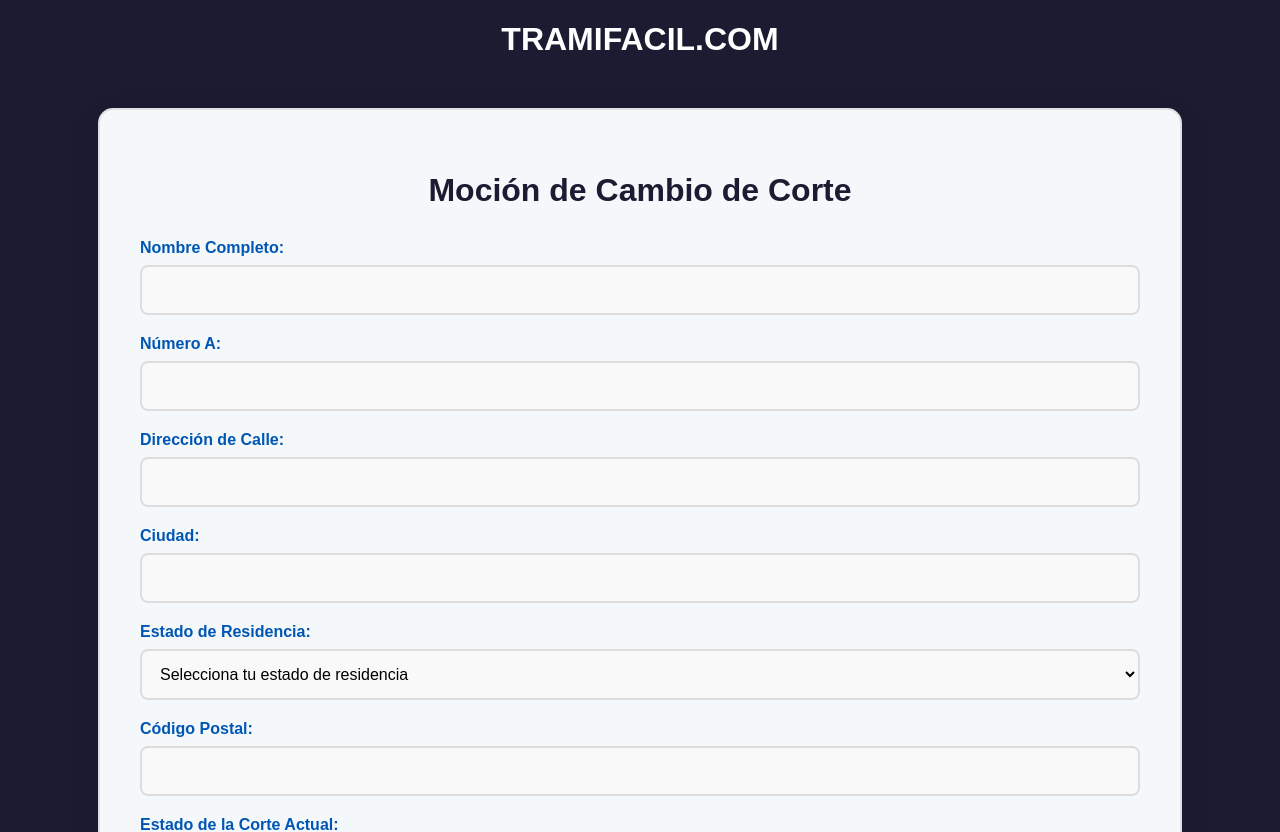
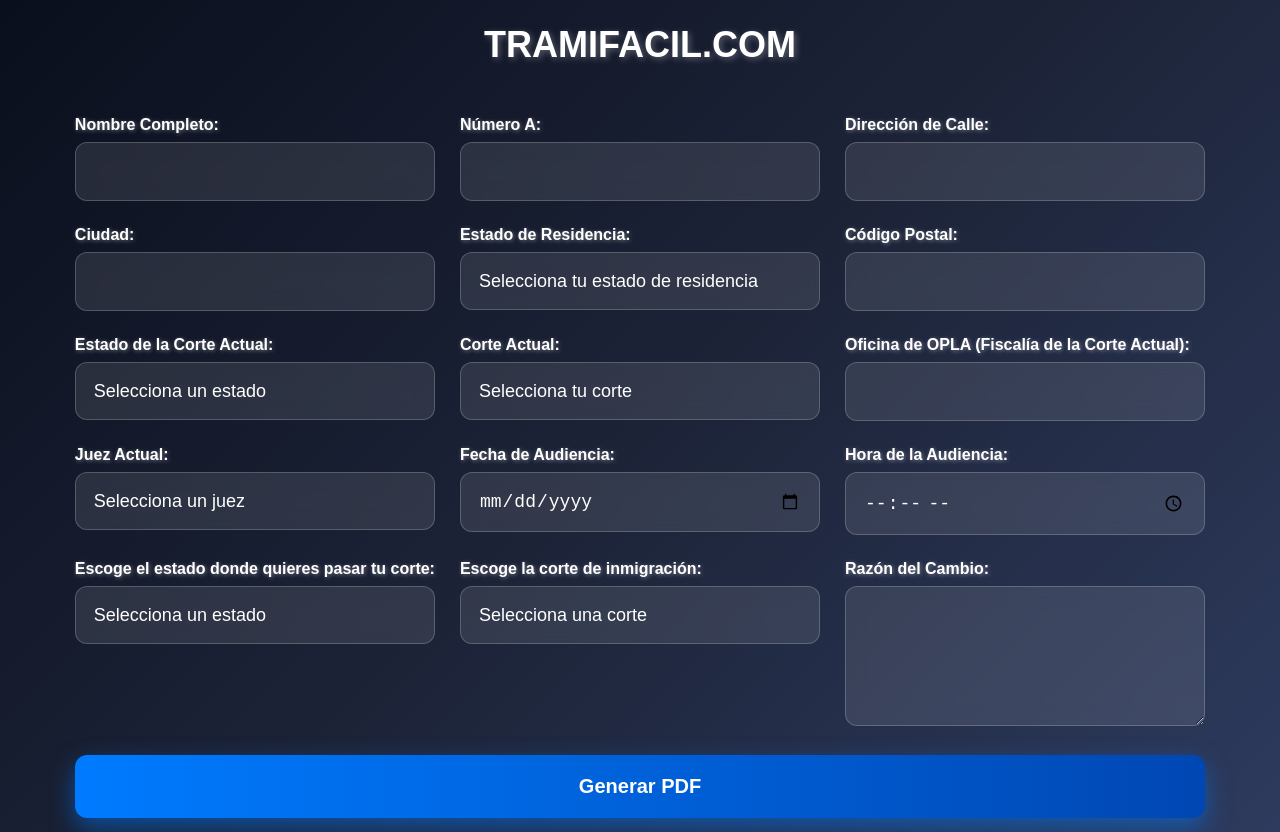
Before and after one commit to sergiopin22/Automatizar-Cambio-Corte, a React (Create React App) app: page / in a window 1280 px wide. Shown: the top 832 px of the page. Built offline with nearby package versions, Linux system fonts and the light colour scheme.

Commit message:
Agregué cambios al diseño

```diff
--- a/src/MotionForm.jsx
+++ b/src/MotionForm.jsx
@@ -84,7 +84,6 @@
 
   return (
     <form onSubmit={handleSubmit}>
-      <h1>Moción de Cambio de Corte</h1>
       <div>
         <label>Nombre Completo:</label>
         <input type="text" name="name" value={formData.name} onChange={handleChange} required />
--- a/src/index.css
+++ b/src/index.css
@@ -1,96 +1,162 @@
+/* Estilo Global */
 body {
   font-family: 'Poppins', sans-serif;
-  background-color: #1b1b32;
+  background: linear-gradient(135deg, #0a0f1d, #1c2337, #2e3b5e); /* Fondo degradado azul oscuro */
   margin: 0;
   padding: 0;
+  display: flex;
+  justify-content: center;
+  align-items: center;
+  min-height: 100vh;
+  color: #ffffff;
 }
 
-h1 {
-  color: #feffff;
-  text-align: center;
-}
-
-form {
-  max-width: 1000px; /* Más ancho */
-  margin: 50px auto;
-  padding: 40px;
-  background: #f4f8fb; /* Gris claro elegante */
-  border-radius: 15px;
-  border: 2px solid #e0e0e0;
-  box-shadow: 0 10px 30px rgba(0, 0, 0, 0.1);
+/* Contenedor principal con efecto Glassmorphism */
+.container {
+  width: 95vw; /* Más ancho en PC */
+  max-width: 1600px; /* Ajuste para pantallas grandes */
+  padding: 50px;
+  background: rgba(255, 255, 255, 0.1); /* Fondo translúcido */
+  border-radius: 20px;
+  box-shadow: 0 15px 35px rgba(0, 0, 0, 0.3);
+  backdrop-filter: blur(15px); /* Efecto Glass */
+  border: 1px solid rgba(255, 255, 255, 0.1);
   animation: fadeIn 1s ease-in-out;
 }
 
-form h1 {
+/* Título */
+h1 {
   text-align: center;
-  font-size: 32px;
-  color: #1b1b32;
+  font-size: 36px; /* Más grande */
+  font-weight: bold;
+  color: #ffffff;
   margin-bottom: 30px;
+  text-transform: uppercase;
+  text-shadow: 2px 2px 6px rgba(255, 255, 255, 0.3);
 }
 
-form div {
-  margin-bottom: 20px;
+/* Estilos del formulario */
+form {
+  display: grid;
+  grid-template-columns: repeat(3, 1fr);
+  gap: 25px;
+  padding: 20px;
 }
 
+/* Etiquetas */
 label {
-  font-weight: bold;
+  font-weight: 600;
   display: block;
   margin-bottom: 8px;
-  color: #0056b3; /* Azul elegante */
+  color: #ffffff;
+  font-size: 16px;
+  text-shadow: 1px 1px 4px rgba(255, 255, 255, 0.4);
 }
 
+/* Inputs, Selects y Textareas con efecto Glass */
 input, select, textarea {
   width: 100%;
-  padding: 14px;
-  border: 2px solid #ddd;
-  border-radius: 8px;
-  font-size: 16px;
+  padding: 18px; /* Más alto */
+  font-size: 18px; /* Texto más grande */
+  border: 1px solid rgba(255, 255, 255, 0.2);
+  border-radius: 12px;
   box-sizing: border-box;
+  background: rgba(255, 255, 255, 0.1); /* Suave fondo translúcido */
+  color: #ffffff;
   transition: all 0.3s ease;
-  background: #f9f9f9;
+  outline: none;
+  backdrop-filter: blur(10px); /* Efecto Glass */
+}
+
+/* Ajustes para Select */
+select {
+  appearance: none;
+  cursor: pointer;
+}
+
+/* Asegurar visibilidad en opciones del select */
+select option {
+  background: #1b263b;
+  color: #ffffff;
+  padding: 12px;
+}
+
+select:focus {
+  border-color: #009dff;
+  box-shadow: 0 0 15px rgba(0, 157, 255, 0.6);
+}
+
+/* Placeholder de los Inputs */
+input::placeholder, textarea::placeholder {
+  color: #d6d6d6;
 }
 
 input:hover, select:hover, textarea:hover {
-  box-shadow: 0 0 5px rgba(0, 0, 0, 0.1);
+  box-shadow: 0 0 10px rgba(255, 255, 255, 0.2);
 }
 
-input:focus, select:focus, textarea:focus {
-  border-color: #4A90E2;
-  background: #fff;
-  box-shadow: 0 0 8px rgba(74, 144, 226, 0.5);
-  outline: none;
+/* Ajuste especial para textarea */
+textarea {
+  height: 140px;
+  resize: vertical;
+  grid-column: span 3;
 }
 
+/* Botón de Envío más grande y con efecto 3D */
 button {
+  grid-column: span 3;
   width: 100%;
-  padding: 15px;
-  background-color: #007bff;
+  padding: 20px;
+  font-size: 20px; /* Más grande */
+  font-weight: bold;
+  background: linear-gradient(90deg, #007bff, #0047b3);
   color: white;
-  font-size: 18px;
-  font-weight: bold;
   border: none;
-  border-radius: 8px;
+  border-radius: 12px;
   cursor: pointer;
   transition: all 0.3s ease;
+  box-shadow: 0 10px 25px rgba(0, 123, 255, 0.5);
 }
 
 button:hover {
-  background-color: #0056b3;
-  transform: translateY(-2px);
-  box-shadow: 0 5px 15px rgba(0, 123, 255, 0.3);
+  background: linear-gradient(90deg, #0047b3, #007bff);
+  transform: translateY(-3px);
+  box-shadow: 0 12px 30px rgba(0, 123, 255, 0.6);
 }
 
 button:active {
-  transform: scale(0.98);
+  transform: scale(0.96);
 }
 
+/* Responsividad */
+@media (max-width: 1100px) {
+  form {
+    grid-template-columns: repeat(2, 1fr);
+  }
+}
+
+@media (max-width: 800px) {
+  .container {
+    width: 95vw; /* Mantiene buen ancho en mobile */
+  }
+
+  form {
+    grid-template-columns: repeat(1, 1fr);
+  }
+
+  textarea, button {
+    grid-column: span 1;
+  }
+}
+
+/* Animación de Aparición */
 @keyframes fadeIn {
   from {
     opacity: 0;
-    transform: translateY(-10px) translateX(-10px);
+    transform: translateY(-10px);
   }
   to {
     opacity: 1;
-    transform: translateY(0) translateX(0);
+    transform: translateY(0);
   }
 }
```
